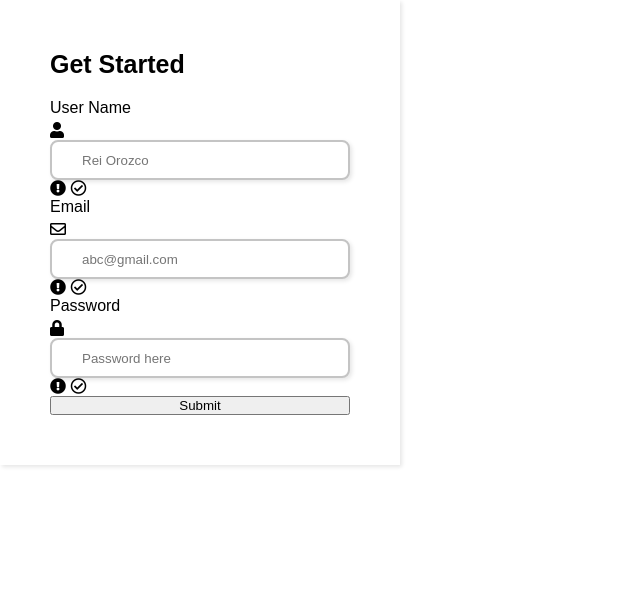
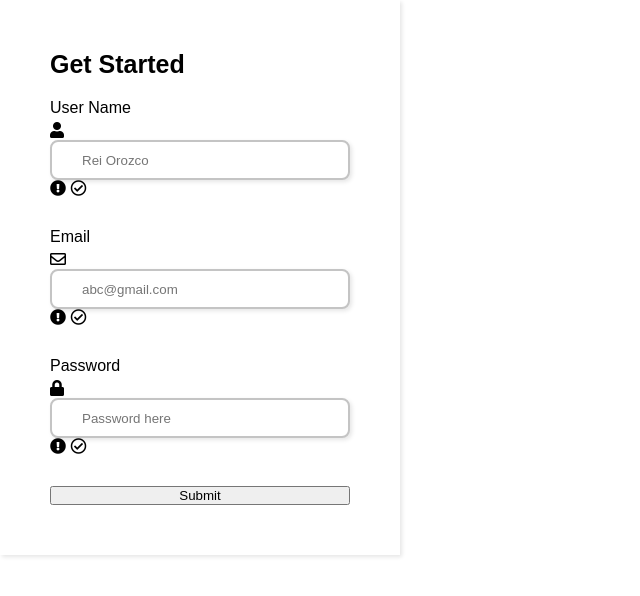
Before and after one commit to Jeank98/validation_form, a plain HTML site: page index.html in a window 1280 px wide. Shown: the whole page, without its empty margins (0-640 px from the left). Drawn offline with Linux system fonts and the light colour scheme.

```diff
--- a/style.css
+++ b/style.css
@@ -45,3 +45,12 @@
   padding: 0 30px;
   box-shadow: 2px 2px 4px rgba(0, 0, 0, 0.1);
 }
+
+form div {
+  position: relative;
+  margin-bottom: 15px;
+}
+
+input:focus {
+  border: 2px solid #f2796e;
+}
```
